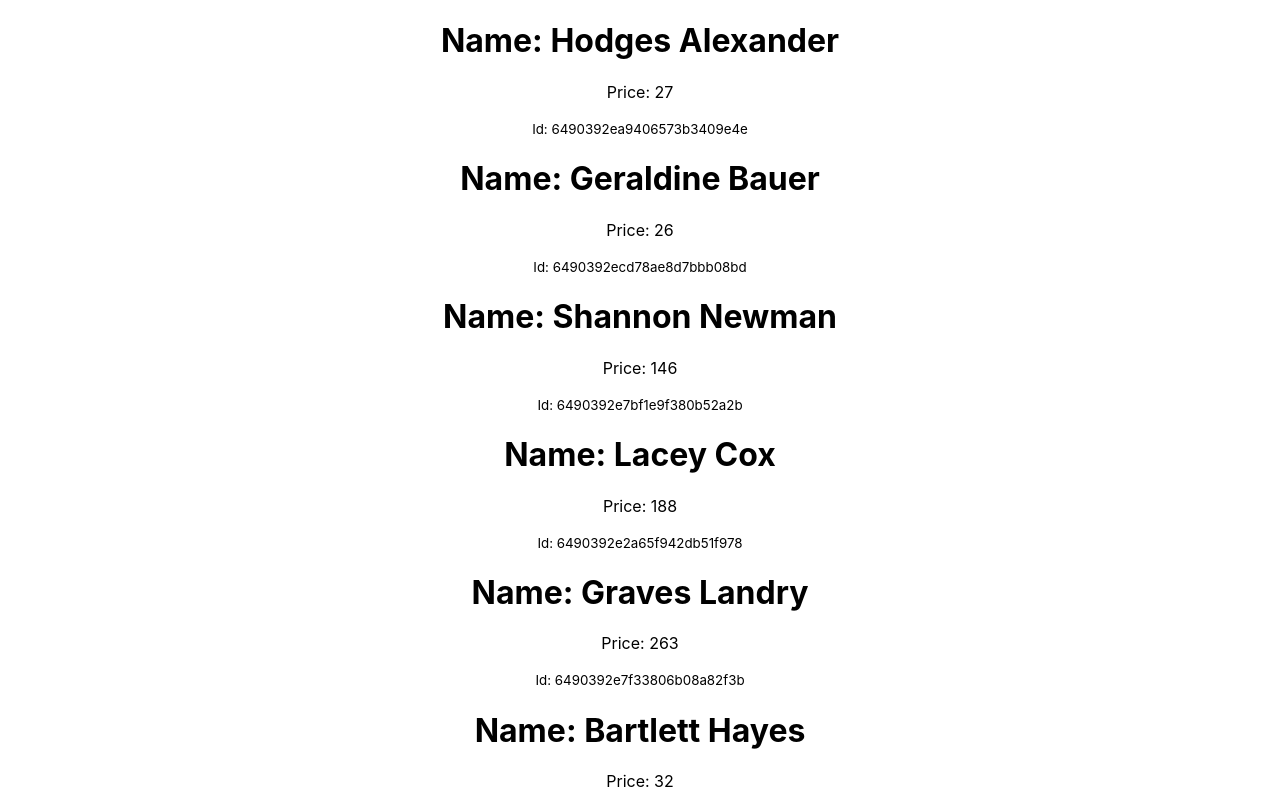
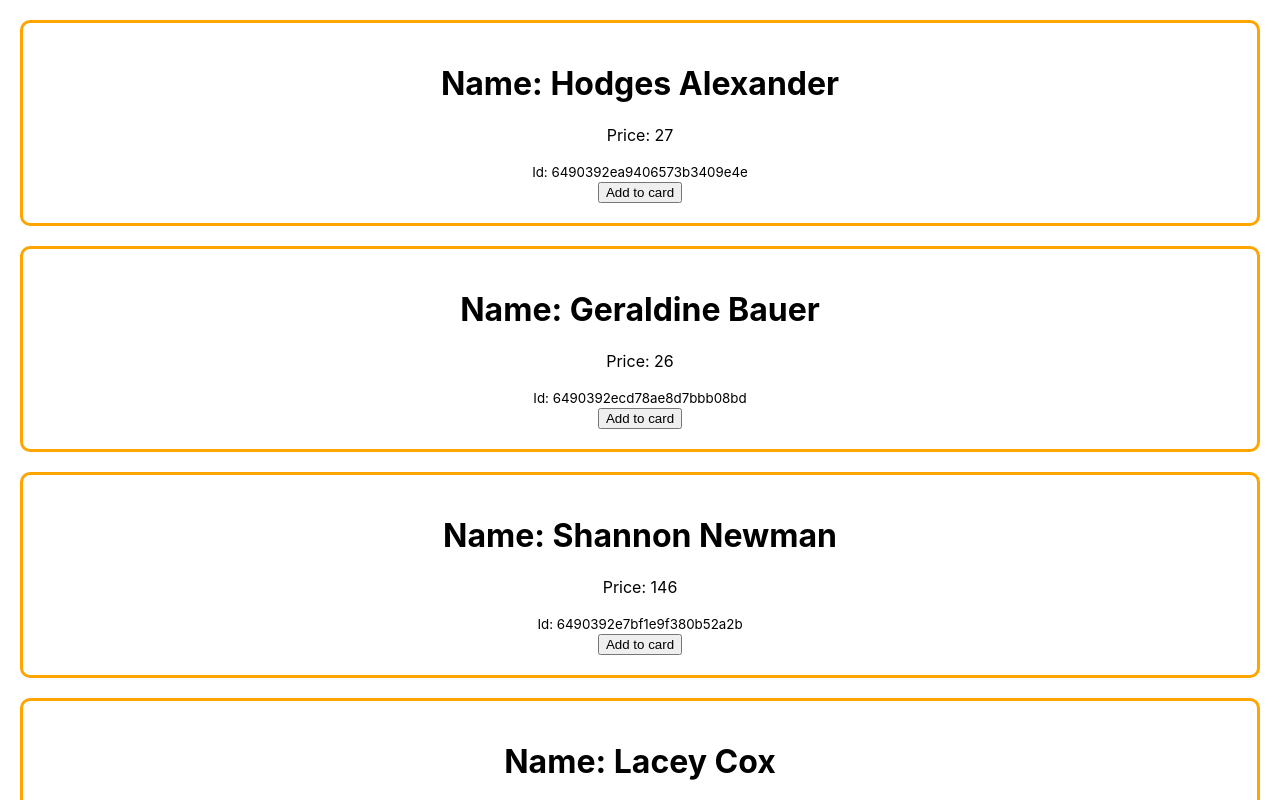
Before and after one commit to SuraiyaAkterTrishna/react-rest-countries, a React (Create React App) app: page / in a window 1280 px wide. Shown: the top 800 px of the page. Built offline with nearby package versions, Linux system fonts and the light colour scheme.

Commit message:
add event handler with parameter

```diff
--- a/src/components/Cosmetic/Cosmetic.css
+++ b/src/components/Cosmetic/Cosmetic.css
@@ -0,0 +1,6 @@
+.cosmetic {
+    border : 3px solid orange;
+    margin: 20px;
+    padding: 20px;
+    border-radius: 10px;
+}
--- a/src/components/Cosmetic/Cosmetic.js
+++ b/src/components/Cosmetic/Cosmetic.js
@@ -1,13 +1,20 @@
 import React from 'react';
+import './Cosmetic.css';
 
 const Cosmetic = (props) => {
     const {name, price, _id} = props.cosmetic;
+    const addToCart = (id) => {
+        console.log("item added", id);
+    }
+    // const addToCartWithParams = () => addToCart(_id);
     return (
-        <div>
+        <div className='cosmetic'>
             <h1>Name: {name}</h1>
             <p>Price: {price}</p>
             <small>Id: {_id}</small>
-
+            <br />
+            {/* <button onClick={addToCartWithParams}>Add to card</button> */}
+            <button onClick={() => addToCart(_id)}>Add to card</button>
         </div>
     );
 };
--- a/src/components/Cosmetics/Cosmetics.js
+++ b/src/components/Cosmetics/Cosmetics.js
@@ -2,16 +2,19 @@ import React, { useEffect, useState } from "react";
 import Cosmetic from "../Cosmetic/Cosmetic";
 
 const Cosmetics = () => {
- const [cosmetics, setCosmetics] = useState([]);
- useEffect( () => {
-    fetch('data.json')
-    .then(res => res.json())
-    .then(data => setCosmetics(data))
- } , []);
+  const [cosmetics, setCosmetics] = useState([]);
+  useEffect(() => {
+    fetch("data.json")
+      .then((res) => res.json())
+      .then((data) => setCosmetics(data));
+  }, []);
   return (
     <div>
       {cosmetics.map((cosmetic) => (
-        <Cosmetic cosmetic={cosmetic}></Cosmetic>
+        <Cosmetic
+        key={cosmetic._id}
+        cosmetic={cosmetic}
+        ></Cosmetic>
       ))}
     </div>
   );
```
